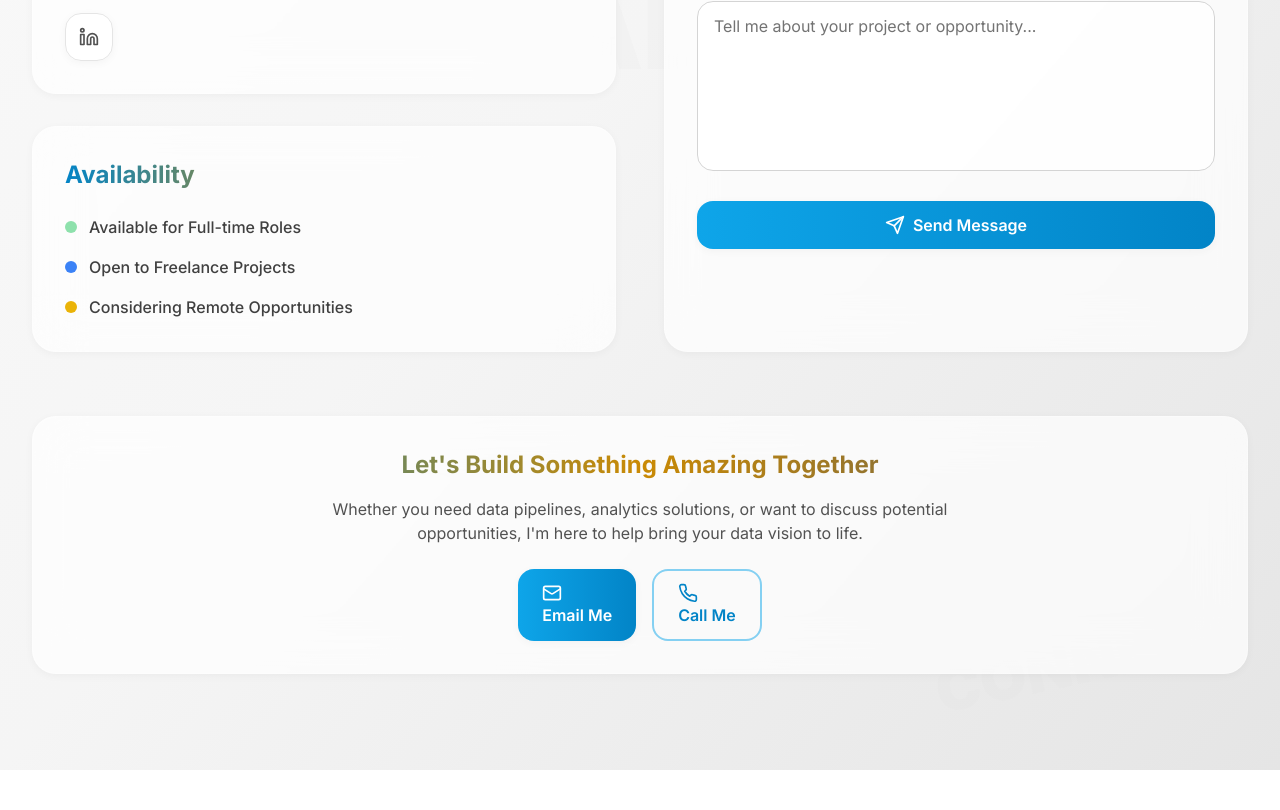
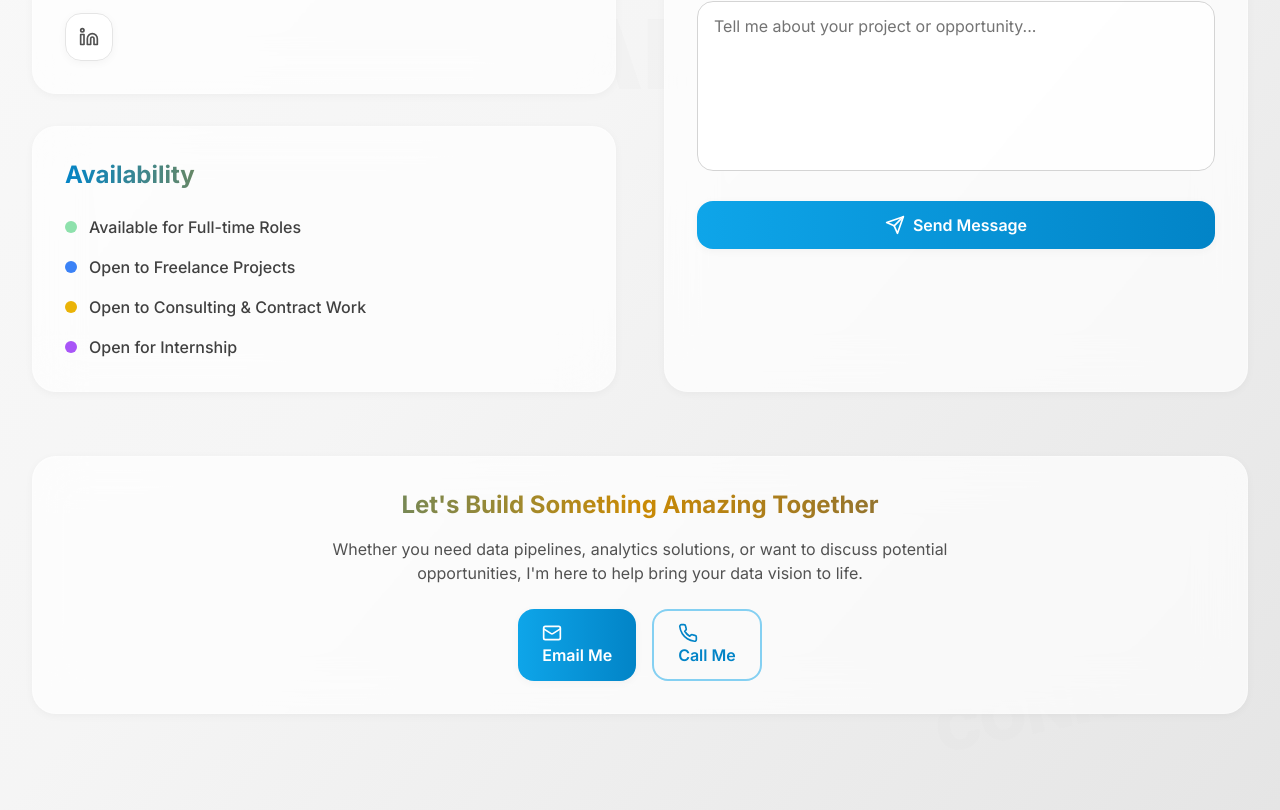
Before and after one commit to saitarunreddye/my_website, a React (Vite) app: page / in a window 1280 px wide. Shown: the part 7705-8515 px from the top of the page. Before the commit the page ends 8475 px from the top, so only its background shows below. Built offline with nearby package versions, Linux system fonts and the light colour scheme.

Commit message:
Update availability section: change 'Considering Remote Opportunities' to 'Open to Consulting & Contract Work' and add 'Open for Internship'

```diff
--- a/src/components/Contact.tsx
+++ b/src/components/Contact.tsx
@@ -204,7 +204,11 @@ const Contact = () => {
                  </div>
                  <div className="flex items-center space-x-3">
                    <div className="w-3 h-3 bg-yellow-500 rounded-full"></div>
-                  <span className="text-neutral-700 font-medium">Considering Remote Opportunities</span>
+                   <span className="text-neutral-700 font-medium">Open to Consulting & Contract Work</span>
+                 </div>
+                 <div className="flex items-center space-x-3">
+                   <div className="w-3 h-3 bg-purple-500 rounded-full"></div>
+                   <span className="text-neutral-700 font-medium">Open for Internship</span>
                  </div>
                </div>
             </motion.div>
```
Also changed, not shown: 6 other files (tests, documents, lock files or other folders). Lines whose indentation alone changed are shown as unchanged.
